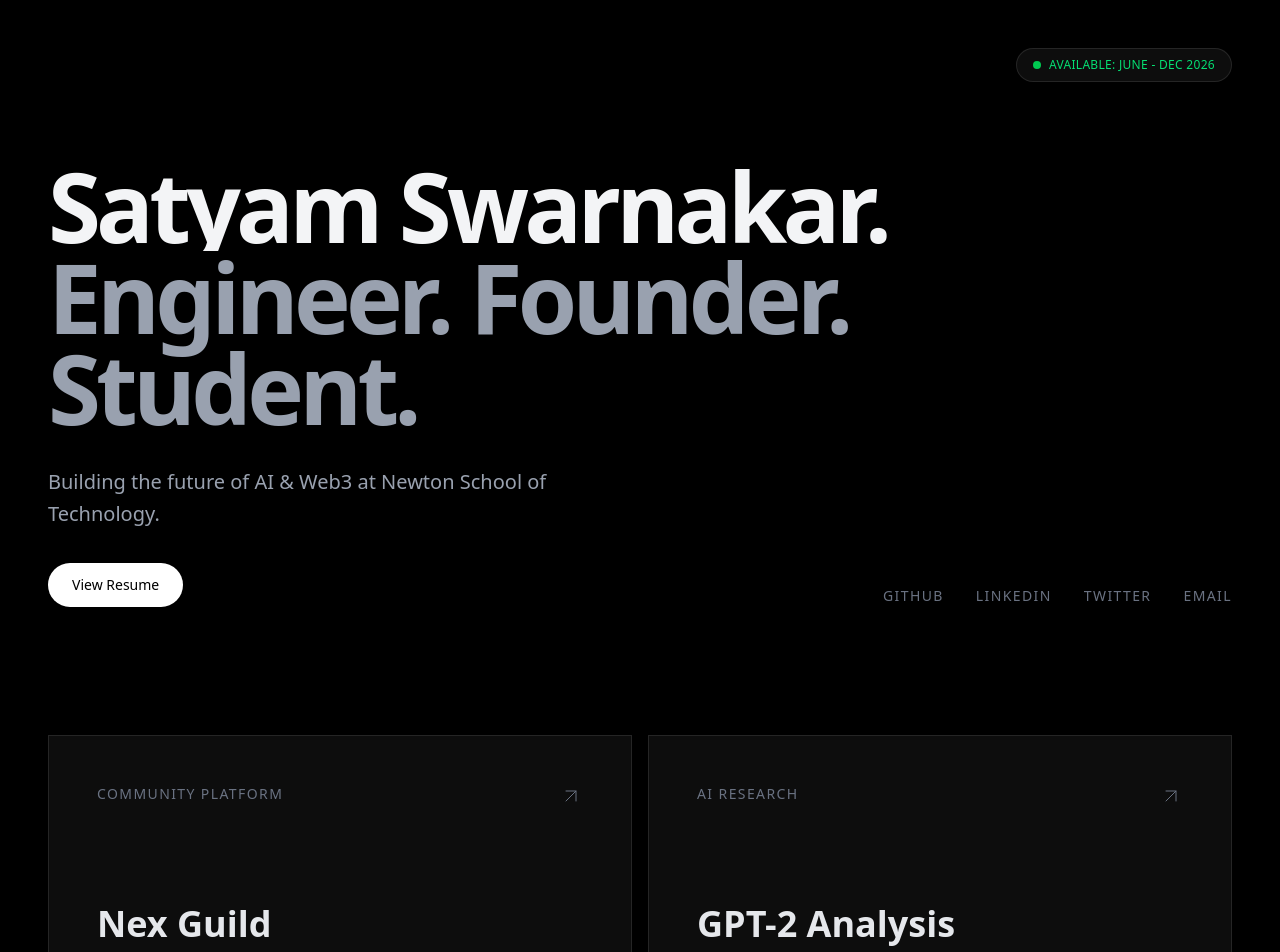
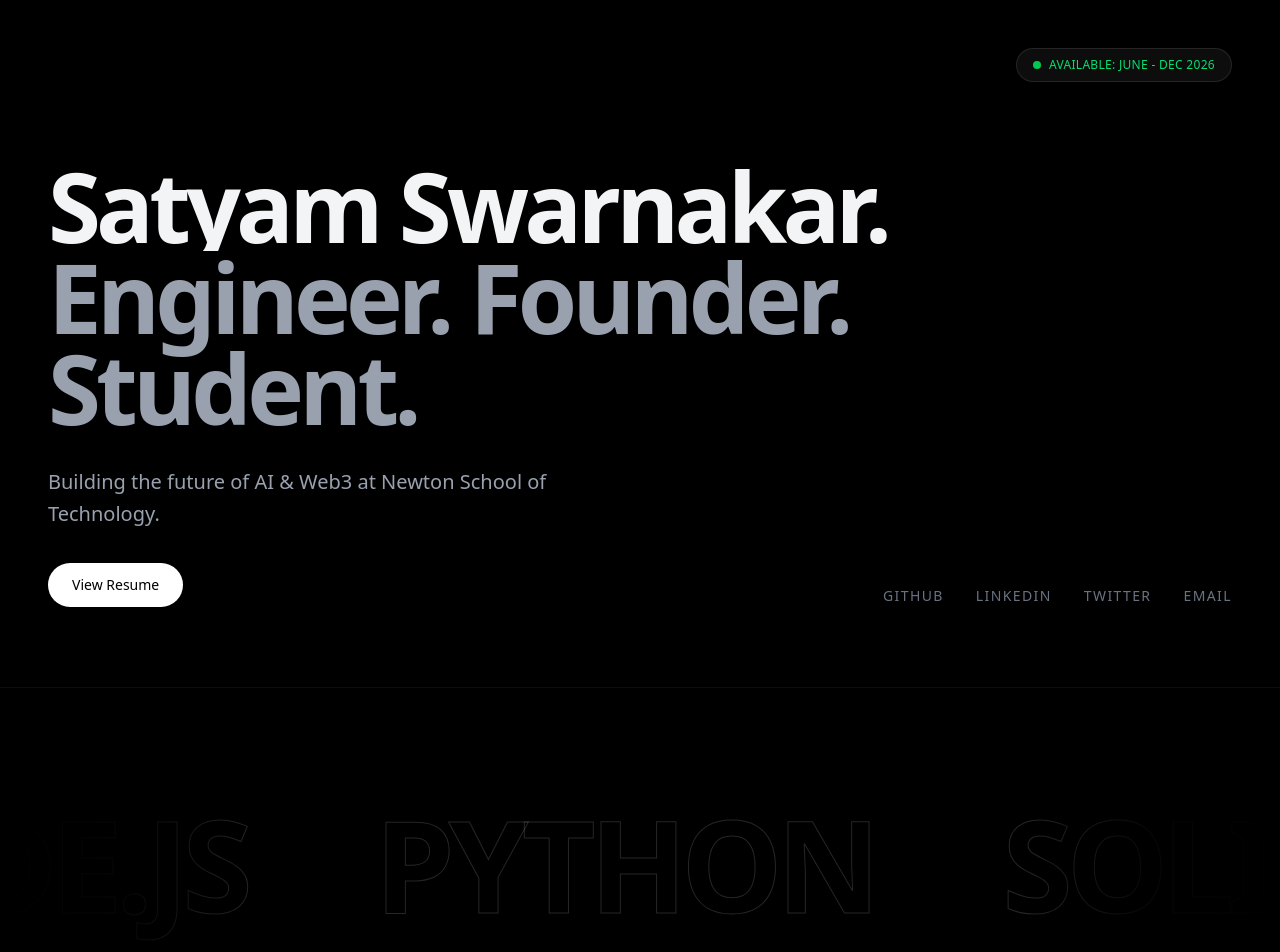
Before and after one commit to satyam-coder07/portfolio, a React (Vite) app: page / in a window 1280 px wide. Shown: the top 952 px of the page. Built offline with nearby package versions, Linux system fonts and the light colour scheme.

Commit message:
Added tech marquee

```diff
--- a/src/App.jsx
+++ b/src/App.jsx
@@ -1,5 +1,6 @@
 import React from 'react';
 import { Reveal } from './components/Reveal';
+import { TechMarquee } from './components/TechMarquee';
 import { Magnetic } from './components/Magnetic';
 import { config } from './data';
 import { ArrowUpRight } from 'lucide-react';
@@ -24,7 +25,7 @@ function App() {
             <div className="max-w-screen-xl mx-auto px-6 md:px-12 pt-24 md:pt-40">
 
                 {/* Hero Section */}
-                <header className="mb-32">
+                <header className="mb-20">
                     <h1 className="text-5xl md:text-8xl font-bold tracking-tighter mb-8 leading-[0.95]">
                         <Reveal delay={0.1}>
                             <span className="block text-gray-100">{config.hero.line1}</span>
@@ -72,6 +73,11 @@ function App() {
                         </div>
                     </div>
                 </header>
+            </div>
+
+            <TechMarquee />
+
+            <div className="max-w-screen-xl mx-auto px-6 md:px-12">
 
                 {/* Work Grid */}
                 <section className="grid grid-cols-1 md:grid-cols-2 gap-4 mb-32">
--- /dev/null
+++ b/src/components/TechMarquee.jsx
@@ -0,0 +1,60 @@
+import React from 'react';
+import { motion } from 'framer-motion';
+
+const skills = [
+    "React", "Node.js", "Python", "Solidity",
+    "Docker", "Tailwind", "Git", "MongoDB", "Next.js"
+];
+
+export const TechMarquee = () => {
+    return (
+        <div className="relative w-full py-20 overflow-hidden mb-32 border-y border-white/5">
+            {/* Gradient Masks */}
+            <div className="absolute left-0 top-0 bottom-0 w-32 md:w-64 bg-gradient-to-r from-black via-black/80 to-transparent z-10 pointer-events-none" />
+            <div className="absolute right-0 top-0 bottom-0 w-32 md:w-64 bg-gradient-to-l from-black via-black/80 to-transparent z-10 pointer-events-none" />
+
+            <div className="flex">
+                <motion.div
+                    className="flex whitespace-nowrap flex-shrink-0"
+                    initial={{ x: 0 }}
+                    animate={{ x: "-100%" }}
+                    transition={{
+                        repeat: Infinity,
+                        ease: "linear",
+                        duration: 40
+                    }}
+                >
+                    {skills.map((skill, index) => (
+                        <span
+                            key={index}
+                            className="text-[6rem] md:text-[8rem] font-bold text-transparent px-12 md:px-16 uppercase tracking-tighter"
+                            style={{ WebkitTextStroke: "1px rgba(255, 255, 255, 0.15)" }}
+                        >
+                            {skill}
+                        </span>
+                    ))}
+                </motion.div>
+                <motion.div
+                    className="flex whitespace-nowrap flex-shrink-0"
+                    initial={{ x: 0 }}
+                    animate={{ x: "-100%" }}
+                    transition={{
+                        repeat: Infinity,
+                        ease: "linear",
+                        duration: 40
+                    }}
+                >
+                    {skills.map((skill, index) => (
+                        <span
+                            key={index}
+                            className="text-[6rem] md:text-[8rem] font-bold text-transparent px-12 md:px-16 uppercase tracking-tighter"
+                            style={{ WebkitTextStroke: "1px rgba(255, 255, 255, 0.15)" }}
+                        >
+                            {skill}
+                        </span>
+                    ))}
+                </motion.div>
+            </div>
+        </div>
+    );
+};
```
